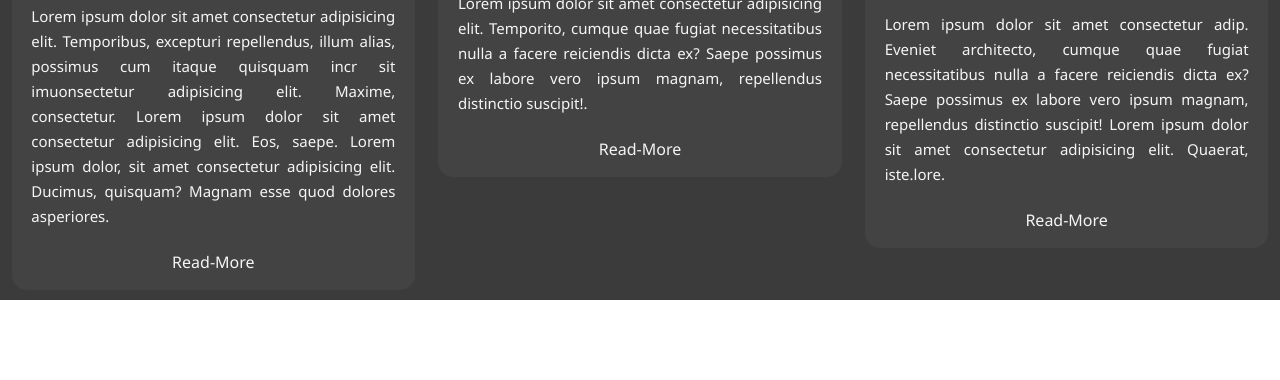
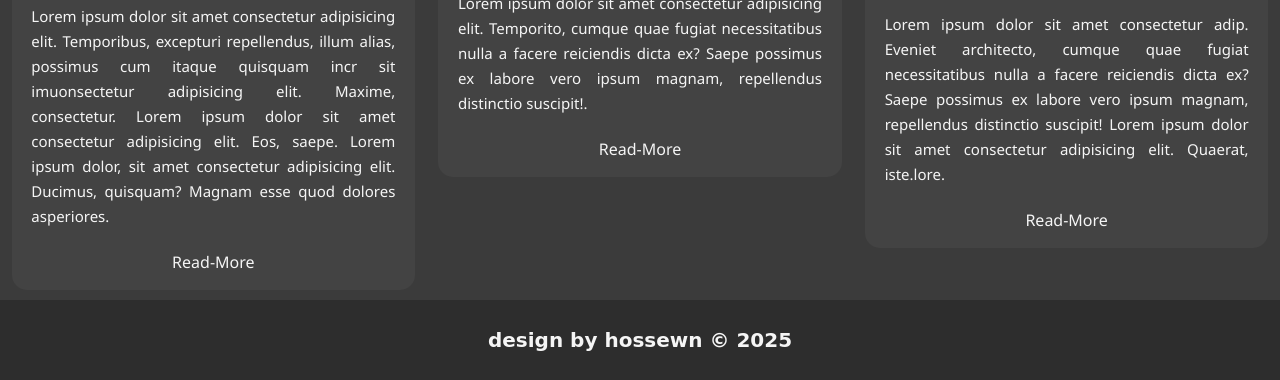
Before and after one commit to hossein81140/newProject, a website: page index.html in a window 1280 px wide. Shown: the part 1114-1494 px from the top of the page. Before the commit the page ends 1414 px from the top, so only its background shows below. Drawn offline with Linux system fonts and the light colour scheme.

Commit message:
end_project

```diff
--- a/css/media/desktop/desktop.css
+++ b/css/media/desktop/desktop.css
@@ -1,3 +1,4 @@
 @import  "./headerDesktop.css";
 @import "./banerDesktop.css";
 @import "./cardDesktop.css";
+@import "./footerDesktop.css";
--- /dev/null
+++ b/css/media/desktop/footerDesktop.css
@@ -0,0 +1,13 @@
+.footer{
+	width: 100%;
+	height: 80px;
+	background-color: #2b2b2bfc;
+	display: flex;
+	flex-flow: row wrap;
+	justify-content: center;
+	align-items: center;
+	h1{
+		color: whitesmoke;
+		font-family: cursive;
+	}
+}
--- /dev/null
+++ b/css/media/moblie/footerMobile.css
@@ -0,0 +1,14 @@
+.footer{
+	width: 100%;
+	height: 50px;
+	background-color: #2b2b2bfc;
+	display: flex;
+	flex-flow: row wrap;
+	justify-content: center;
+	align-items: center;
+	h1{
+		color: whitesmoke;
+		font-family: cursive;
+		font-size: 20px;
+	}
+}
--- a/css/media/moblie/mobile.css
+++ b/css/media/moblie/mobile.css
@@ -1,3 +1,4 @@
 @import "./headerMoblie.css";
 @import "./banerMobile.css";
 @import "./cardMobile.css";
+@import "./footerMobile.css";
--- a/index.html
+++ b/index.html
@@ -131,6 +131,11 @@
         </div>
       </div>
       <!-- #endregion -->
+    <!-- #region  footer-->
+     <footer class="footer">
+      <h1>design by hossewn &copy; 2025</h1>
+     </footer>
+     <!-- #endregion -->
     </div>
     <!-- #endregion -->
 
```
